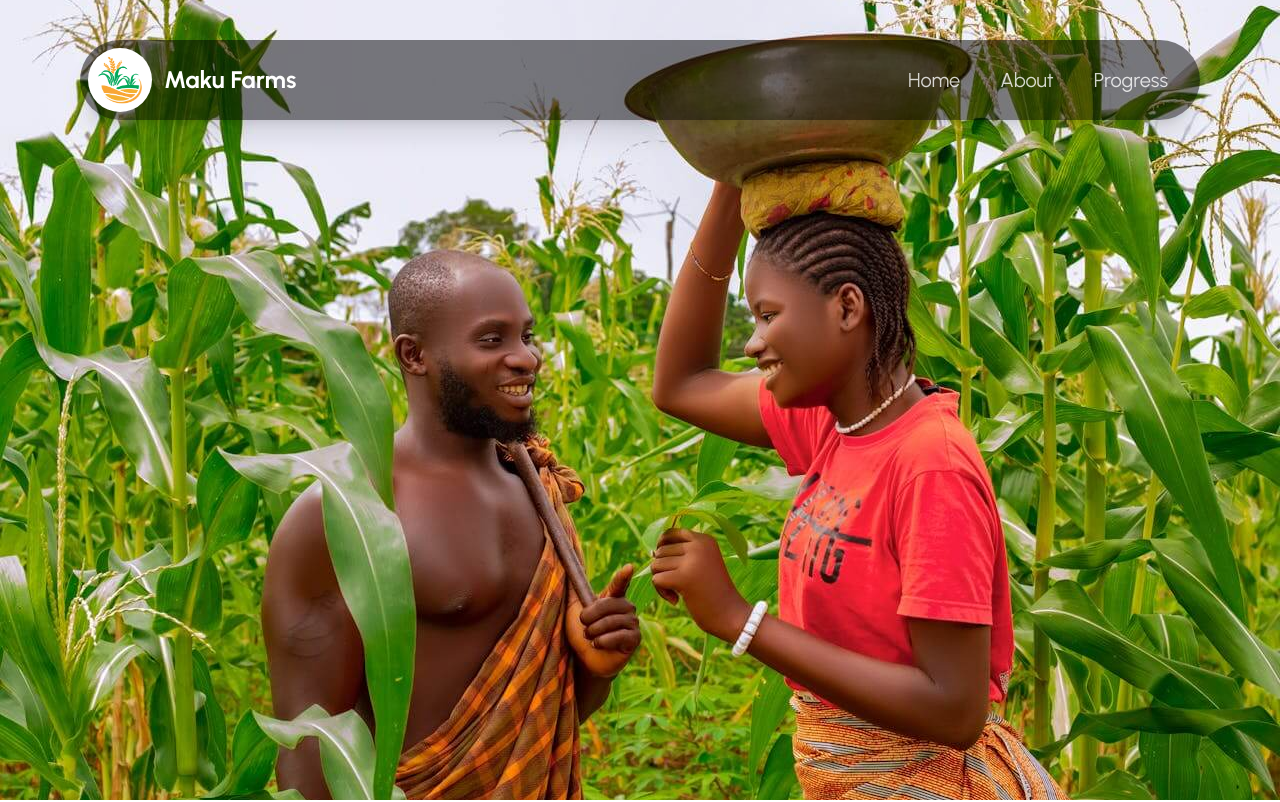
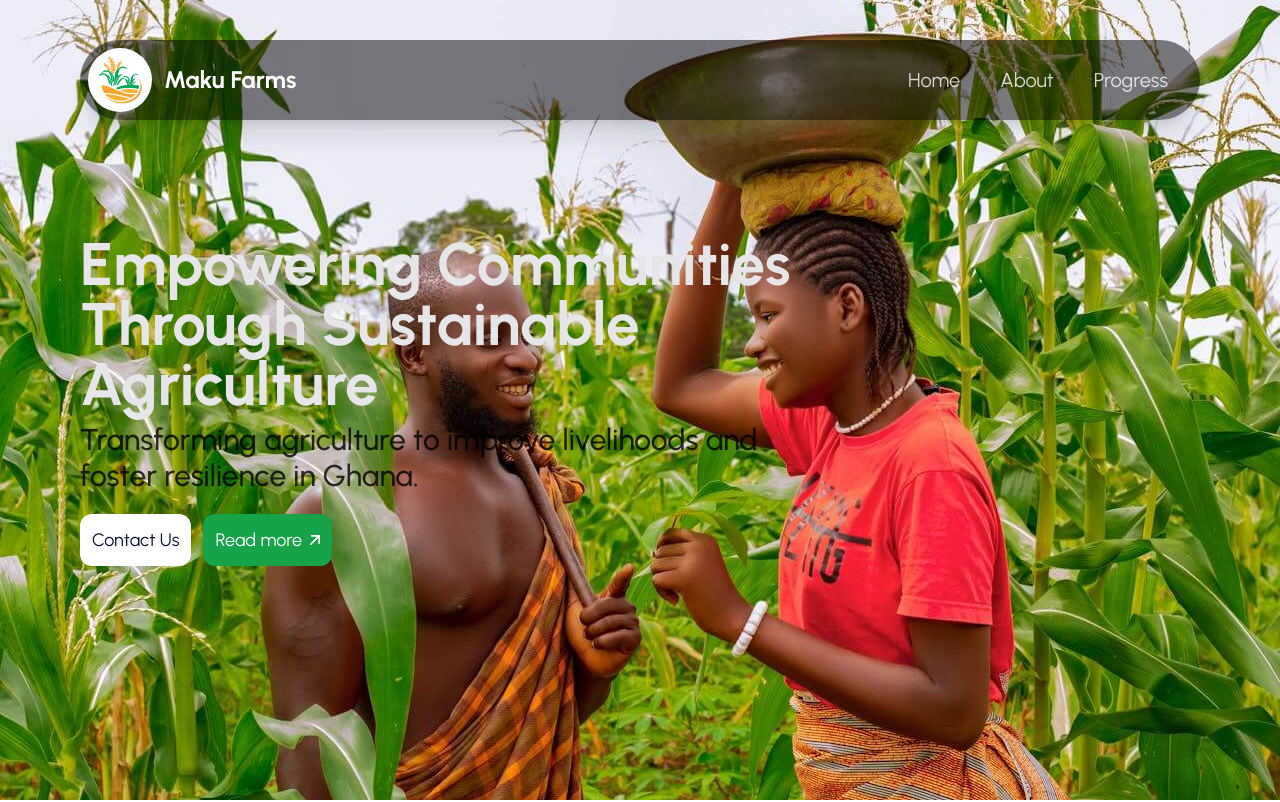
Before and after one commit to Korkoe-codes/makufarms-frontend, a React (Vite) app: page / in a window 1280 px wide. Shown: the top 802 px of the page. Built offline with nearby package versions, Linux system fonts and the light colour scheme.

Commit message:
fix(ui): adjusted z-index on the hero section for desktops

```diff
--- a/src/components/Home.jsx
+++ b/src/components/Home.jsx
@@ -11,8 +11,8 @@ const Home = () => {
       </div>
 
       {/* Hero Text Section */}
-      <section className="flex flex-col justify-center items-start lg:w-full px-5 lg:px-20 -z-1">
-        <h1 className="lg:text-2xl xl:text-5xl 2xl:text-6xl font-bold text-[#E6E6E9]">
+      <section className="flex flex-col justify-center items-start lg:w-full px-5 lg:px-20 z-40">
+        <h1 className="lg:text-2xl xl:text-6xl 2xl:text-7xl font-bold text-[#E6E6E9]">
           Empowering Communities Through Sustainable Agriculture
         </h1>
 
```
